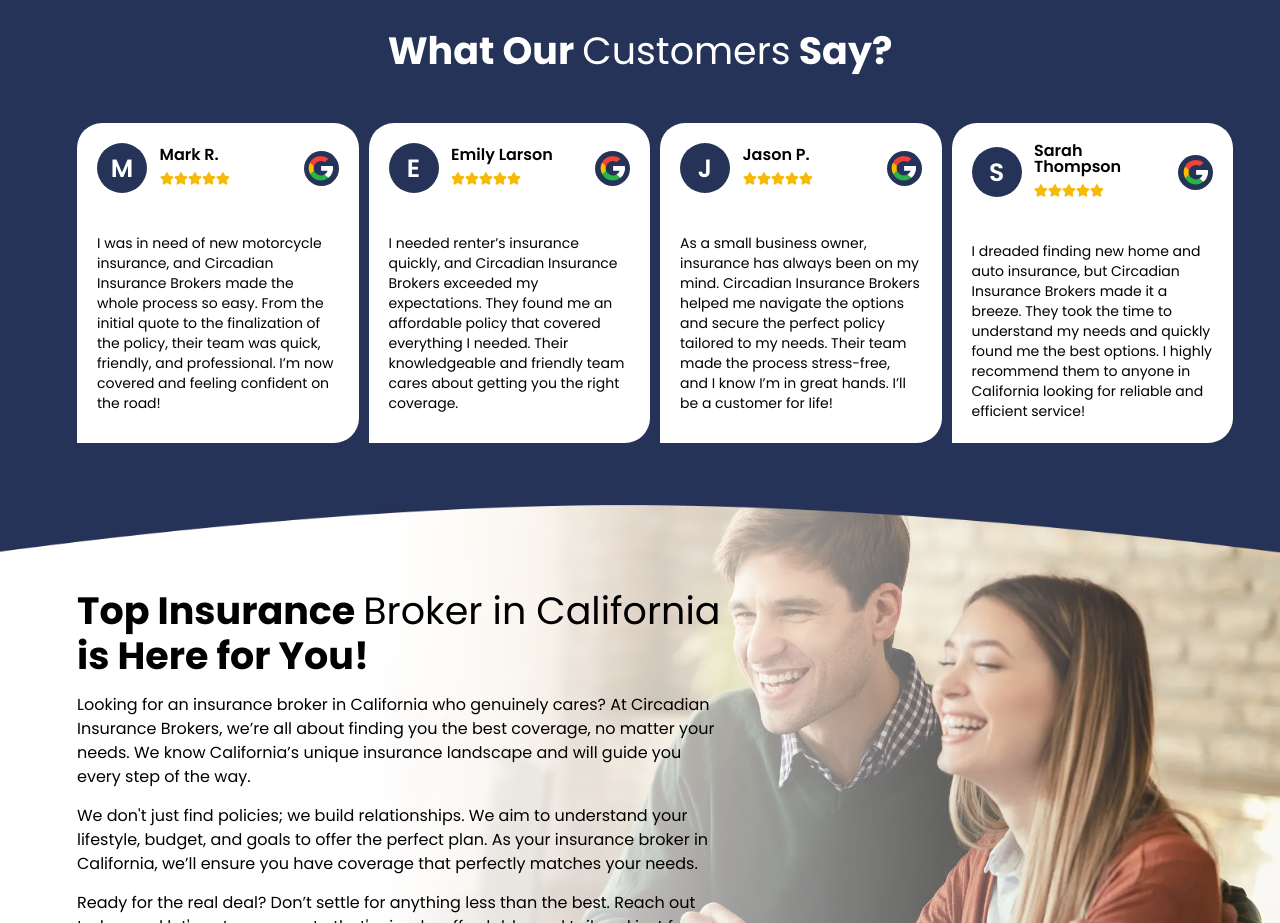
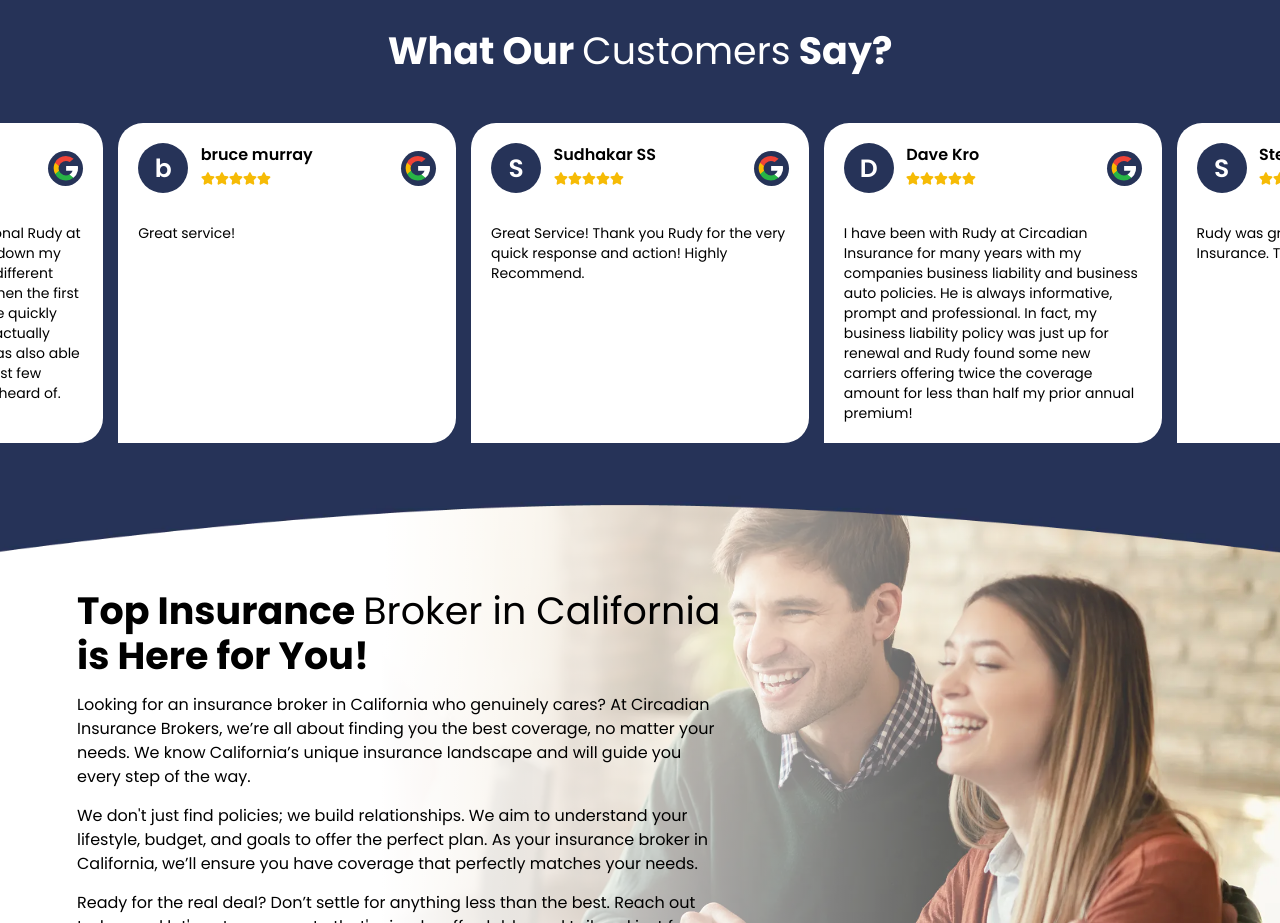
Before and after one commit to Aziz-khan88/cib, a Next.js app: page / in a window 1280 px wide. Shown: the part 2540-3463 px from the top of the page. Built offline with nearby package versions, Linux system fonts and the light colour scheme.

Commit message:
test import

```diff
--- a/package.json
+++ b/package.json
@@ -11,6 +11,7 @@
   "dependencies": {
     "bootstrap": "^5.3.6",
     "embla-carousel-react": "^8.6.0",
+    "embla-carousel-autoplay": "^8.6.0",
     "googleapis": "^150.0.1",
     "next": "15.3.3",
     "nodemailer": "^7.0.3",
--- a/src/app/components/testimonailslider.jsx
+++ b/src/app/components/testimonailslider.jsx
@@ -2,9 +2,15 @@
 import styles from "@/styles/components/testimonialslider.module.scss"
 import useEmblaCarousel from 'embla-carousel-react'
 import { GoogleIcon, StarIcon } from "../app-constants"
+import { useRef } from "react";
+import Autoplay from "embla-carousel-autoplay";
+
 
 export function TestimonialCarousel({ data }) {
-    const [emblaRef] = useEmblaCarousel()
+    const autoplay = useRef(
+        Autoplay({ delay: 13000 }) // delay in ms
+    );
+    const [emblaRef] = useEmblaCarousel({ loop: true }, [autoplay.current])
 
     return (
         <div className={styles.embla} ref={emblaRef}>
--- a/src/app/home/data/data.jsx
+++ b/src/app/home/data/data.jsx
@@ -15,9 +15,6 @@ export const ProductListingData = {
     title: (<>Comprehensive <span>insurance services</span></>),
     txt: "Request your free policy review today",
     productlisting: [
-
-
-
         {
             icon: <HomeIcon />,
             title: "Homeowner Insurance",
--- a/src/app/products/data/data.jsx
+++ b/src/app/products/data/data.jsx
@@ -108,23 +108,53 @@ export const ProductListingData = {
 
 export const TestimonialData = [
     {
-        title: "Mark R.",
-        txt: "I was in need of new motorcycle insurance, and Circadian Insurance Brokers made the whole process so easy. From the initial quote to the finalization of the policy, their team was quick, friendly, and professional. I’m now covered and feeling confident on the road!",
+        title: "Sudhakar SS",
+        txt: "Great Service! Thank you Rudy for the very quick response and action! Highly Recommend.",
         star: "5",
     },
     {
-        title: "Emily Larson",
-        txt: "I needed renter’s insurance quickly, and Circadian Insurance Brokers exceeded my expectations. They found me an affordable policy that covered everything I needed. Their knowledgeable and friendly team cares about getting you the right coverage.",
+        title: "Dave Kro ",
+        txt: "I have been with Rudy at Circadian Insurance for many years with my companies business liability and business auto policies. He is always informative, prompt and professional. In fact, my business liability policy was just up for renewal and Rudy found some new carriers offering twice the coverage amount for less than half my prior annual premium!",
         star: "5",
     },
     {
-        title: "Jason P.",
-        txt: "As a small business owner, insurance has always been on my mind. Circadian Insurance Brokers helped me navigate the options and secure the perfect policy tailored to my needs. Their team made the process stress-free, and I know I’m in great hands. I’ll be a customer for life!",
+        title: "Steve Kelleher",
+        txt: "Rudy was great helping me to find Car Insurance. Thanks",
         star: "5",
     },
     {
-        title: "Sarah Thompson",
-        txt: "I dreaded finding new home and auto insurance, but Circadian Insurance Brokers made it a breeze. They took the time to understand my needs and quickly found me the best options. I highly recommend them to anyone in California looking for reliable and efficient service!",
+        title: "Natalie Barrios",
+        txt: "Thank you Rudy for the fast and helpful service ! I called everywhere for home insurance & he was able to find it for me !",
+        star: "5",
+    },
+    {
+        title: "Tom Mitchell ",
+        txt: "My HO policy was canceled and I had 3 days to renew. Most agencies were not able to find a policy for my situation. Rudy found me a policy in one day. He was available to answer questions and provide additional choices throughout the process. Highly recommend.",
+        star: "5",
+    },
+    {
+        title: "Kamakana Alvaro",
+        txt: "Rudy was a huge help for us. Very professional and very responsive! I definitely recommend Circadian Insurance Brokers.",
+        star: "5",
+    },
+    {
+        title: "John Heathcliff",
+        txt: "It is pleasure working with Rudy who is a true insurance professional.",
+        star: "5",
+    },
+    {
+        title: 'Songkai "Kai" Hu',
+        txt: "Rudy is truly amazing. He was not only the first person to get back to me, but also the nicest agent I talked to. Even after some changes in California, his company was no longer able to insure me, he provided great suggestions for other options.",
+        star: "5",
+    },
+    {
+        title: "Eun-Joo Chung",
+        txt: "What a consummate professional Rudy at Circadian was. He swiftly took down my information, shopped around different insurance carriers and even when the first carrier denied my coverage, he quickly found another company who actually offered me a better rate! He was also able to wrap everything up within just few hours, which is pretty much unheard of.",
+        star: "5",
+    },
+    {
+        title: "bruce murray",
+        txt: "Great service!",
         star: "5",
     },
 ]
--- a/styles/components/testimonialslider.module.scss
+++ b/styles/components/testimonialslider.module.scss
@@ -3,10 +3,12 @@
   .embla__container {
     display: flex;
     justify-content: space-between;
-    gap: 20px;
+    gap: 0px;
+
     .embla__slide {
-      flex: 0 0 25%;
+      flex: 0 0 calc(25% - 0px);
       min-width: 0;
+      margin-left: 20px;
       .testimonialItem {
         width: 100%;
         height: 350px;
@@ -60,7 +62,7 @@
         }
         .bottomLayout {
           display: flex;
-          align-items: center;
+          align-items: flex-start;
           height: 180px;
           p {
             font-style: normal;
@@ -79,9 +81,8 @@
 @media only screen and (min-width: 1400px) and (max-width: 1600px) {
   .embla {
     .embla__container {
-      gap: 15px;
       .embla__slide {
-        flex: 0 0 25%;
+        flex: 0 0 28%;
         .testimonialItem {
           height: 350px;
           border-radius: 25px 25px 25px 0px;
@@ -95,7 +96,7 @@
               line-height: 28px;
             }
             .title {
-              flex: 0 0 calc(100% - 130px);
+              flex: 0 0 calc(100% - 120px);
               font-size: 18px;
               line-height: 22px;
               .star {
@@ -111,7 +112,8 @@
             }
           }
           .bottomLayout {
-            height: 180px;
+            height: 220px;
+            overflow: auto;
             p {
               font-size: 15px;
               line-height: 22px;
@@ -125,9 +127,8 @@
 @media only screen and (min-width: 1300px) and (max-width: 1399px) {
   .embla {
     .embla__container {
-      gap: 15px;
       .embla__slide {
-        flex: 0 0 25%;
+        flex: 0 0 28%;
         .testimonialItem {
           height: 320px;
           border-radius: 25px 25px 25px 0px;
@@ -172,9 +173,9 @@
 @media only screen and (min-width: 1100px) and (max-width: 1299px) {
   .embla {
     .embla__container {
-      gap: 10px;
       .embla__slide {
-        flex: 0 0 25%;
+        flex: 0 0 30%;
+        margin-left: 15px;
         .testimonialItem {
           height: 320px;
           border-radius: 25px 25px 25px 0px;
@@ -219,13 +220,13 @@
 @media only screen and (min-width: 900px) and (max-width: 1099px) {
   .embla {
     .embla__container {
-      gap: 10px;
       .embla__slide {
-        flex: 0 0 30%;
+        flex: 0 0 33.33%;
         .testimonialItem {
           height: 320px;
           border-radius: 25px 25px 25px 0px;
           padding: 20px;
+          margin-left: 10px;
           .topLayout {
             margin-bottom: 30px;
             .Img {
@@ -266,13 +267,13 @@
 @media only screen and (min-width: 768px) and (max-width: 899px) {
   .embla {
     .embla__container {
-      gap: 10px;
       .embla__slide {
-        flex: 0 0 40%;
+        flex: 0 0 45%;
         .testimonialItem {
           height: 320px;
           border-radius: 25px 25px 25px 0px;
           padding: 20px;
+          margin-left: 10px;
           .topLayout {
             margin-bottom: 30px;
             .Img {
@@ -313,13 +314,13 @@
 @media only screen and (min-width: 576px) and (max-width: 767px) {
   .embla {
     .embla__container {
-      gap: 10px;
       .embla__slide {
-        flex: 0 0 48%;
+        flex: 0 0 60%;
         .testimonialItem {
           height: 300px;
           border-radius: 25px 25px 25px 0px;
           padding: 20px;
+          margin-left: 10px;
           .topLayout {
             margin-bottom: 30px;
             .Img {
@@ -360,13 +361,13 @@
 @media only screen and (min-width: 0px) and (max-width: 575px) {
   .embla {
     .embla__container {
-      gap: 10px;
       .embla__slide {
         flex: 0 0 90%;
         .testimonialItem {
-          height: 280px;
+          height: 300px;
           border-radius: 25px 25px 25px 0px;
           padding: 20px;
+          margin-left: 0px;
           .topLayout {
             margin-bottom: 30px;
             .Img {
```
Also changed, not shown: 1 other file (tests, documents, lock files or other folders).
